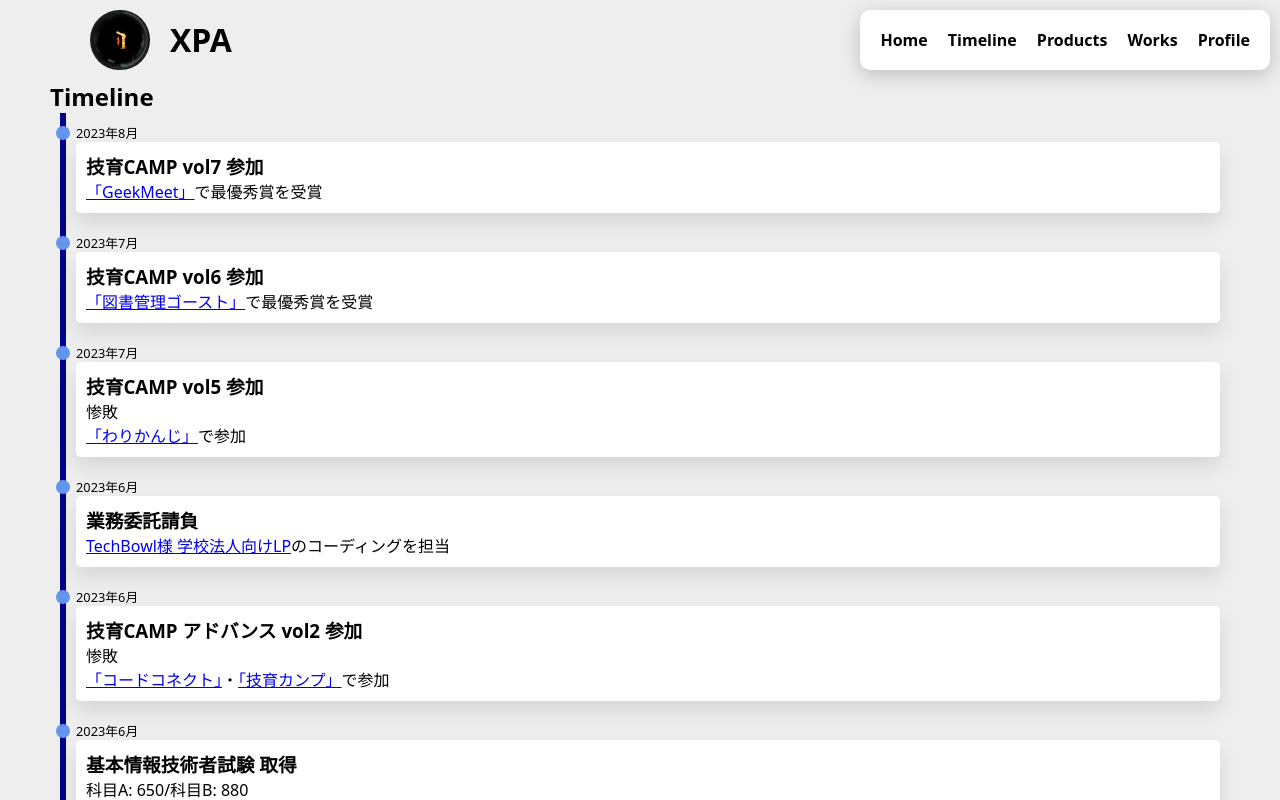
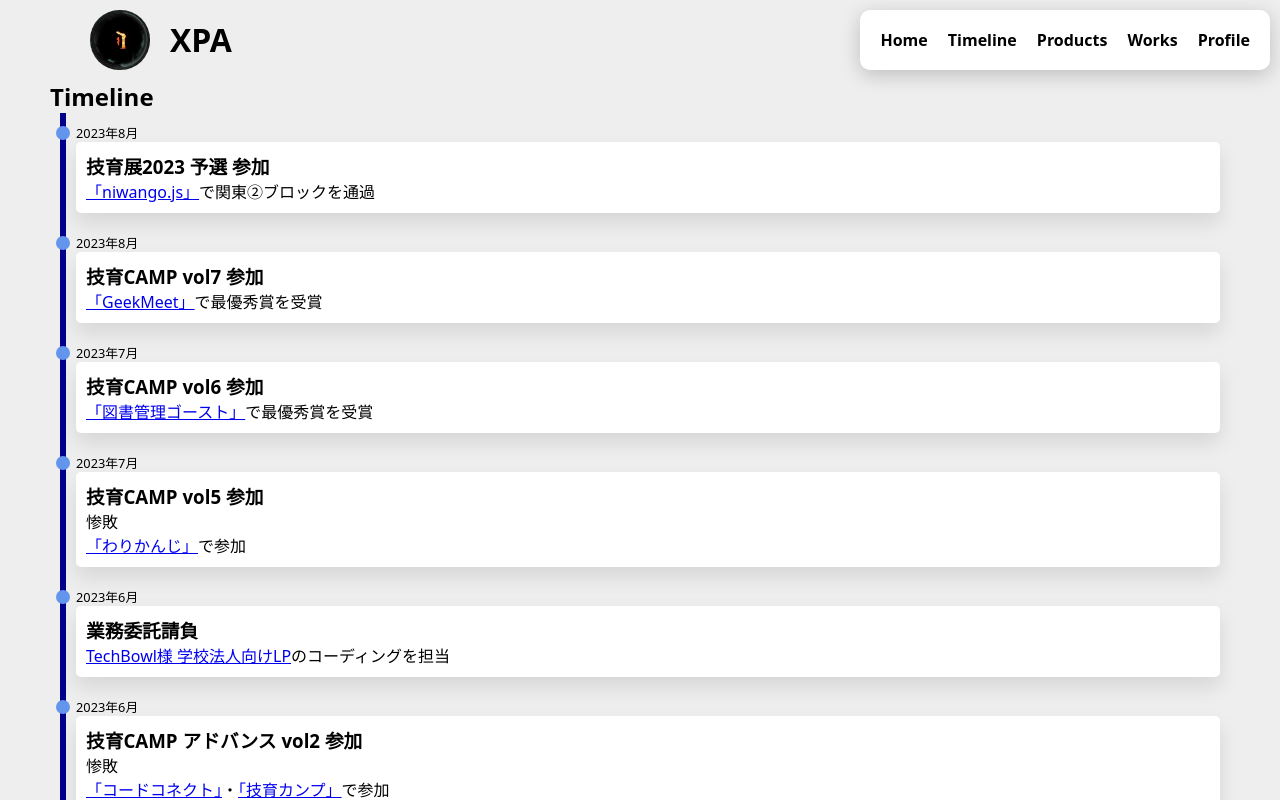
Before and after one commit to xpadev-net/portfolio, a Next.js app: page / in a window 1280 px wide. Shown: the top 800 px of the page. Built offline with nearby package versions, Linux system fonts and the light colour scheme.

Commit message:
update: timeline

```diff
--- a/src/components/timeline/index.tsx
+++ b/src/components/timeline/index.tsx
@@ -10,6 +10,13 @@ const Timeline = ({ id }: props) => {
     <section>
       <Anchor id={id} />
       <h2>Timeline</h2>
+      <TimelineItem date={"2023年8月"}>
+        <h3>技育展2023 予選 参加</h3>
+        <p>
+          <a href={"#p_niwango_js"}>「niwango.js」</a>
+          で関東②ブロックを通過
+        </p>
+      </TimelineItem>
       <TimelineItem date={"2023年8月"}>
         <h3>技育CAMP vol7 参加</h3>
         <p>
@@ -151,7 +158,7 @@ const Timeline = ({ id }: props) => {
         </h3>
       </TimelineItem>
       <TimelineItem date={"2022年9月"}>
-        <h3>技育展 登壇</h3>
+        <h3>技育展2022 登壇</h3>
         <p>無駄開発部門にniconicommentsで参加</p>
         <p>優秀賞を受賞</p>
       </TimelineItem>
```
